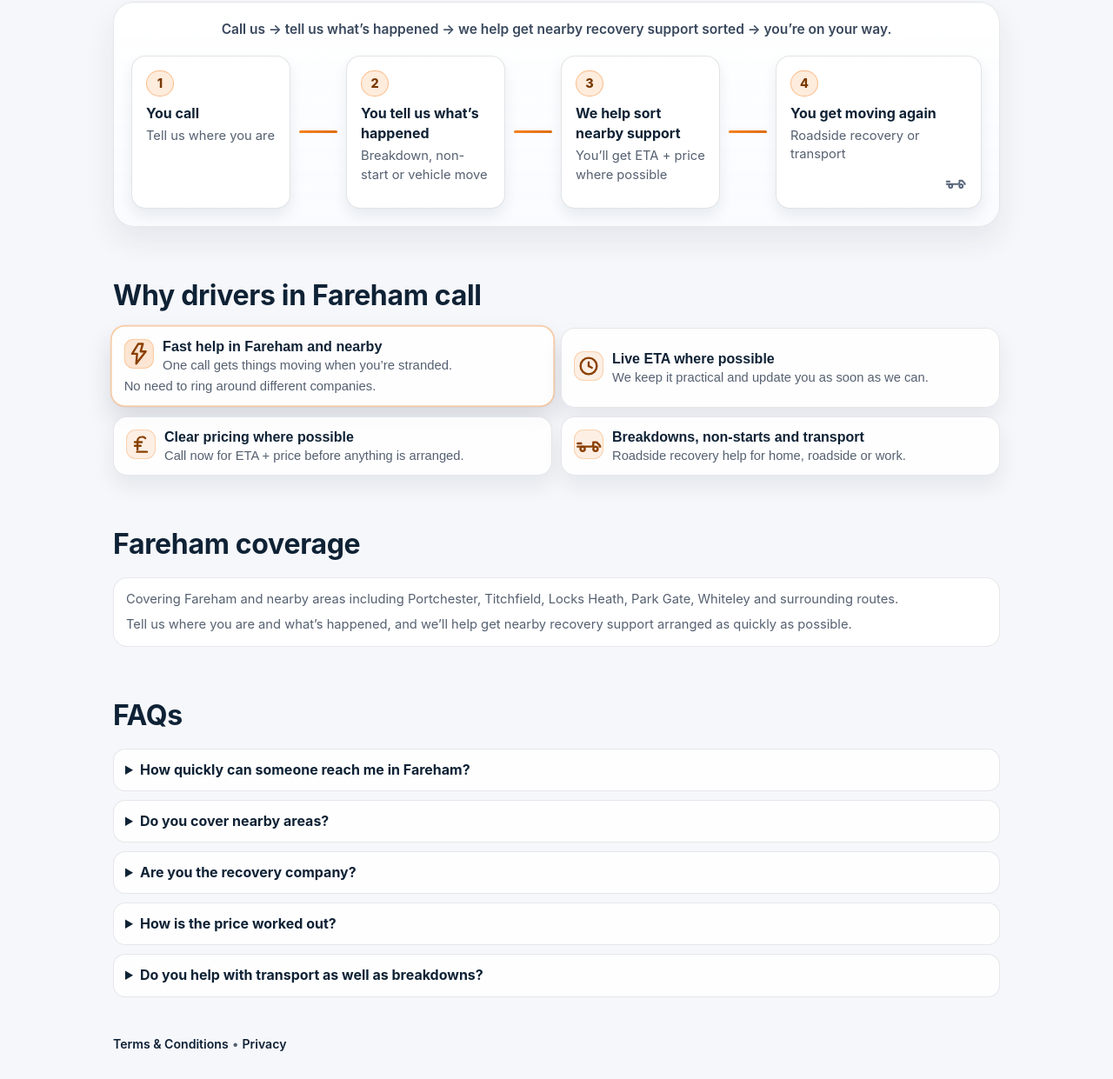
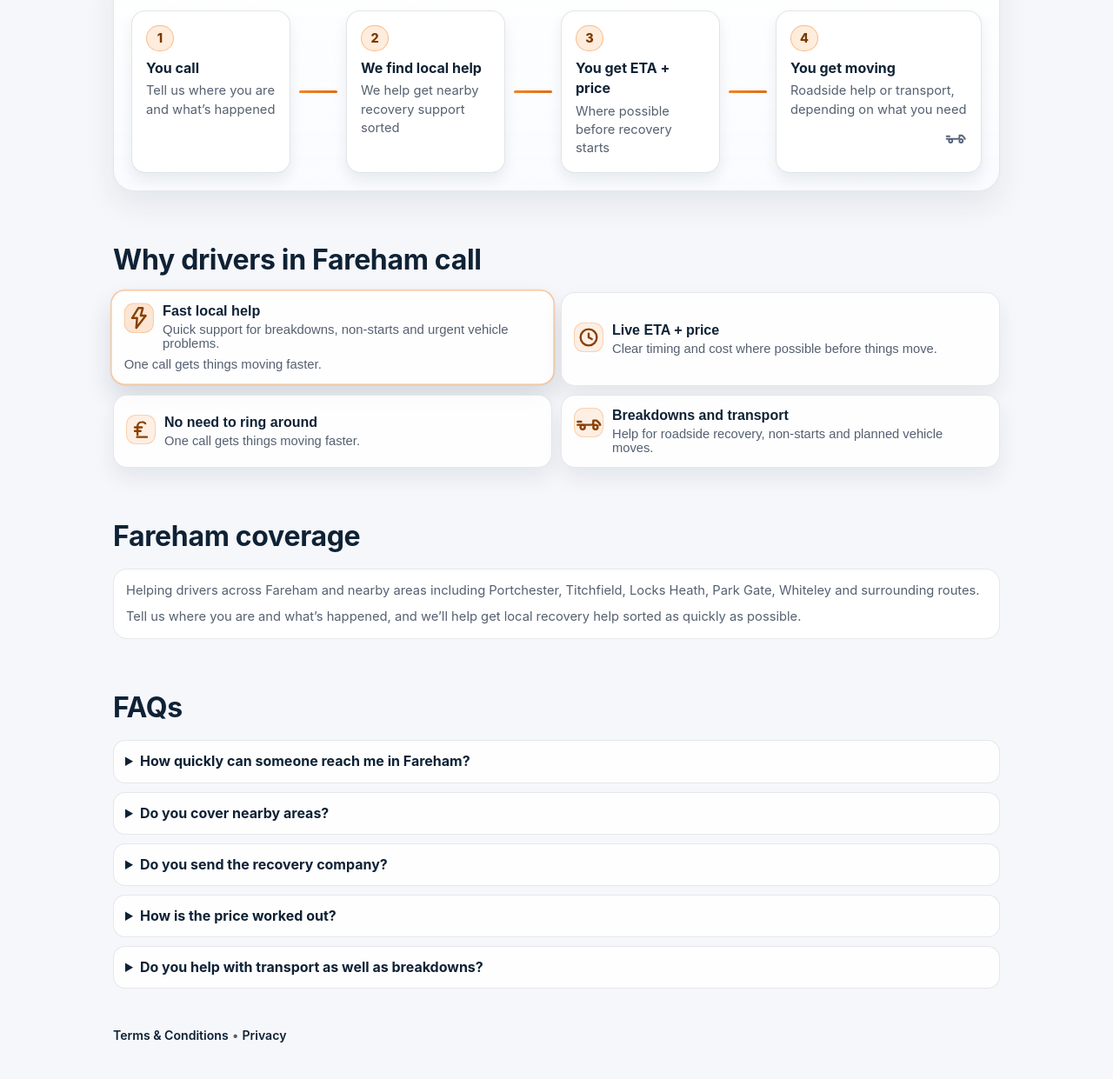
Before and after one commit to dxk8dxk54q-ship-it/Recovero, a plain HTML site: page fareham-recovery.html in a window 1280 px wide. Shown: the part 660-1901 px from the top of the page at 87% size. Drawn offline with Linux system fonts and the light colour scheme.

Commit message:
Refine Fareham recovery copy to sound more local and direct

```diff
--- a/fareham-recovery.html
+++ b/fareham-recovery.html
@@ -436,12 +436,12 @@
   <main class="wrap">
     <section class="hero">
       <div class="hero-content">
-        <h1>Need car recovery in Fareham? Get <span class="headline-accent">fast local help</span> now.</h1>
+        <h1>24/7 Car Recovery in Fareham</h1>
         <p class="hero-sub">Call now for a live ETA + price and we’ll help get local recovery support sorted fast.</p>
 
         <ul class="hero-bullets" aria-label="Fareham recovery highlights">
-          <li>Fast local recovery help</li>
-          <li>ETA + price where possible</li>
+          <li>Fast local help</li>
+          <li>Live ETA + price where possible</li>
           <li>You pay the recovery company that comes out</li>
         </ul>
 
@@ -453,37 +453,37 @@
     <section class="section reveal" id="how-recovery-works">
       <h2 class="section-title">How recovery works</h2>
       <div class="process-shell" aria-label="How recovery works in four steps">
-        <p class="process-summary">Call us → tell us what’s happened → we help get nearby recovery support sorted → you’re on your way.</p>
+        <p class="process-summary">You call → tell us what’s happened → we help get local recovery sorted → you get moving again.</p>
         <div class="process-track">
           <div class="process-step">
             <article class="process-card">
               <div class="process-top"><span class="step-number">1</span></div>
               <h3>You call</h3>
-              <p>Tell us where you are</p>
+              <p>Tell us where you are and what’s happened</p>
             </article>
             <span class="process-link" aria-hidden="true"></span>
           </div>
           <div class="process-step">
             <article class="process-card">
               <div class="process-top"><span class="step-number">2</span></div>
-              <h3>You tell us what’s happened</h3>
-              <p>Breakdown, non-start or vehicle move</p>
+              <h3>We find local help</h3>
+              <p>We help get nearby recovery support sorted</p>
             </article>
             <span class="process-link" aria-hidden="true"></span>
           </div>
           <div class="process-step">
             <article class="process-card">
               <div class="process-top"><span class="step-number">3</span></div>
-              <h3>We help sort nearby support</h3>
-              <p>You’ll get ETA + price where possible</p>
+              <h3>You get ETA + price</h3>
+              <p>Where possible before recovery starts</p>
             </article>
             <span class="process-link" aria-hidden="true"></span>
           </div>
           <div class="process-step">
             <article class="process-card">
               <div class="process-top"><span class="step-number">4</span></div>
-              <h3>You get moving again</h3>
-              <p>Roadside recovery or transport</p>
+              <h3>You get moving</h3>
+              <p>Roadside help or transport, depending on what you need</p>
               <svg class="tow-icon" viewBox="0 0 24 24" aria-hidden="true" focusable="false"><path d="M2.5 13.6h11.8a1.8 1.8 0 0 0 1.8-1.8V9.9h2.7l2.7 2.7v1h.5"></path><circle cx="6.7" cy="15.7" r="1.8"></circle><circle cx="17.8" cy="15.7" r="1.8"></circle><path d="M2.5 10.8h3.1"></path></svg>
             </article>
           </div>
@@ -496,19 +496,19 @@
       <div class="benefits-wrap">
         <div class="benefits" role="list">
           <button class="card benefit-card active" type="button" role="listitem" aria-expanded="true">
-            <span class="benefit-top"><span class="benefit-icon" aria-hidden="true"><svg viewBox="0 0 24 24" focusable="false"><path d="M11.5 3.5 6.2 12h4.2L9.7 20.5 17.8 10h-4.3l1.8-6.5z"></path></svg></span><span><h3>Fast help in Fareham and nearby</h3><p>One call gets things moving when you’re stranded.</p></span></span>
-            <p class="extra">No need to ring around different companies.</p>
+            <span class="benefit-top"><span class="benefit-icon" aria-hidden="true"><svg viewBox="0 0 24 24" focusable="false"><path d="M11.5 3.5 6.2 12h4.2L9.7 20.5 17.8 10h-4.3l1.8-6.5z"></path></svg></span><span><h3>Fast local help</h3><p>Quick support for breakdowns, non-starts and urgent vehicle problems.</p></span></span>
+            <p class="extra">One call gets things moving faster.</p>
           </button>
           <button class="card benefit-card" type="button" role="listitem" aria-expanded="false">
-            <span class="benefit-top"><span class="benefit-icon" aria-hidden="true"><svg viewBox="0 0 24 24" focusable="false"><circle cx="12" cy="12" r="7"></circle><line x1="12" y1="12" x2="12" y2="8.8"></line><line x1="12" y1="12" x2="14.8" y2="13.5"></line></svg></span><span><h3>Live ETA where possible</h3><p>We keep it practical and update you as soon as we can.</p></span></span>
+            <span class="benefit-top"><span class="benefit-icon" aria-hidden="true"><svg viewBox="0 0 24 24" focusable="false"><circle cx="12" cy="12" r="7"></circle><line x1="12" y1="12" x2="12" y2="8.8"></line><line x1="12" y1="12" x2="14.8" y2="13.5"></line></svg></span><span><h3>Live ETA + price</h3><p>Clear timing and cost where possible before things move.</p></span></span>
             <p class="extra">Timing depends on your location, traffic and availability.</p>
           </button>
           <button class="card benefit-card" type="button" role="listitem" aria-expanded="false">
-            <span class="benefit-top"><span class="benefit-icon" aria-hidden="true"><svg viewBox="0 0 24 24" focusable="false"><path d="M15.8 6.8a3.7 3.7 0 0 0-2.9-1.3c-2.1 0-3.8 1.7-3.8 3.8v7.3"></path><path d="M6.8 10.1h6"></path><path d="M6.8 13.3h5"></path><path d="M8.7 18.5h8.5"></path></svg></span><span><h3>Clear pricing where possible</h3><p>Call now for ETA + price before anything is arranged.</p></span></span>
-            <p class="extra">Final pricing can vary by distance, vehicle type and time.</p>
+            <span class="benefit-top"><span class="benefit-icon" aria-hidden="true"><svg viewBox="0 0 24 24" focusable="false"><path d="M15.8 6.8a3.7 3.7 0 0 0-2.9-1.3c-2.1 0-3.8 1.7-3.8 3.8v7.3"></path><path d="M6.8 10.1h6"></path><path d="M6.8 13.3h5"></path><path d="M8.7 18.5h8.5"></path></svg></span><span><h3>No need to ring around</h3><p>One call gets things moving faster.</p></span></span>
+            <p class="extra">Simple updates without having to chase multiple companies.</p>
           </button>
           <button class="card benefit-card" type="button" role="listitem" aria-expanded="false">
-            <span class="benefit-top"><span class="benefit-icon" aria-hidden="true"><svg viewBox="0 0 24 24" focusable="false"><path d="M2.5 14h11.7a1.8 1.8 0 0 0 1.8-1.8v-2h2.8l2.7 2.7v1.1h.5"></path><circle cx="6.8" cy="16" r="1.9"></circle><circle cx="17.9" cy="16" r="1.9"></circle><path d="M2.5 11.2h3"></path></svg></span><span><h3>Breakdowns, non-starts and transport</h3><p>Roadside recovery help for home, roadside or work.</p></span></span>
+            <span class="benefit-top"><span class="benefit-icon" aria-hidden="true"><svg viewBox="0 0 24 24" focusable="false"><path d="M2.5 14h11.7a1.8 1.8 0 0 0 1.8-1.8v-2h2.8l2.7 2.7v1.1h.5"></path><circle cx="6.8" cy="16" r="1.9"></circle><circle cx="17.9" cy="16" r="1.9"></circle><path d="M2.5 11.2h3"></path></svg></span><span><h3>Breakdowns and transport</h3><p>Help for roadside recovery, non-starts and planned vehicle moves.</p></span></span>
             <p class="extra">Also includes accident recovery and planned vehicle moves.</p>
           </button>
         </div>
@@ -518,18 +518,18 @@
     <section class="section">
       <h2 class="section-title">Fareham coverage</h2>
       <div class="coverage">
-        <p>Covering Fareham and nearby areas including Portchester, Titchfield, Locks Heath, Park Gate, Whiteley and surrounding routes.</p>
-        <p style="margin-top:8px;">Tell us where you are and what’s happened, and we’ll help get nearby recovery support arranged as quickly as possible.</p>
+        <p>Helping drivers across Fareham and nearby areas including Portchester, Titchfield, Locks Heath, Park Gate, Whiteley and surrounding routes.</p>
+        <p style="margin-top:8px;">Tell us where you are and what’s happened, and we’ll help get local recovery help sorted as quickly as possible.</p>
       </div>
     </section>
 
     <section class="section">
       <h2 class="section-title">FAQs</h2>
       <div class="faq">
-        <details><summary>How quickly can someone reach me in Fareham?</summary><p>Arrival time depends on your location, traffic and the nearest recovery operator. Call for the latest live ETA.</p></details>
+        <details><summary>How quickly can someone reach me in Fareham?</summary><p>Arrival time depends on your location, traffic and who’s available nearby. Call now for the latest live ETA.</p></details>
         <details><summary>Do you cover nearby areas?</summary><p>Yes. We can help across Fareham and nearby places such as Portchester, Titchfield, Locks Heath, Park Gate and Whiteley.</p></details>
-        <details><summary>Are you the recovery company?</summary><p>Recovero helps connect drivers with local recovery help. The recovery company that comes out carries out the job and takes payment directly.</p></details>
-        <details><summary>How is the price worked out?</summary><p>Price depends on factors like vehicle type, location, distance and timing. You’ll get an ETA + price update where possible before recovery is arranged.</p></details>
+        <details><summary>Do you send the recovery company?</summary><p>We help arrange local recovery support in Fareham and nearby. You’ll pay the recovery company that comes out.</p></details>
+        <details><summary>How is the price worked out?</summary><p>Price depends on things like your location, vehicle, distance and timing. We’ll give you ETA + price where possible before things move.</p></details>
         <details><summary>Do you help with transport as well as breakdowns?</summary><p>Yes. Support can include roadside recovery and planned vehicle transport.</p></details>
       </div>
     </section>
```
